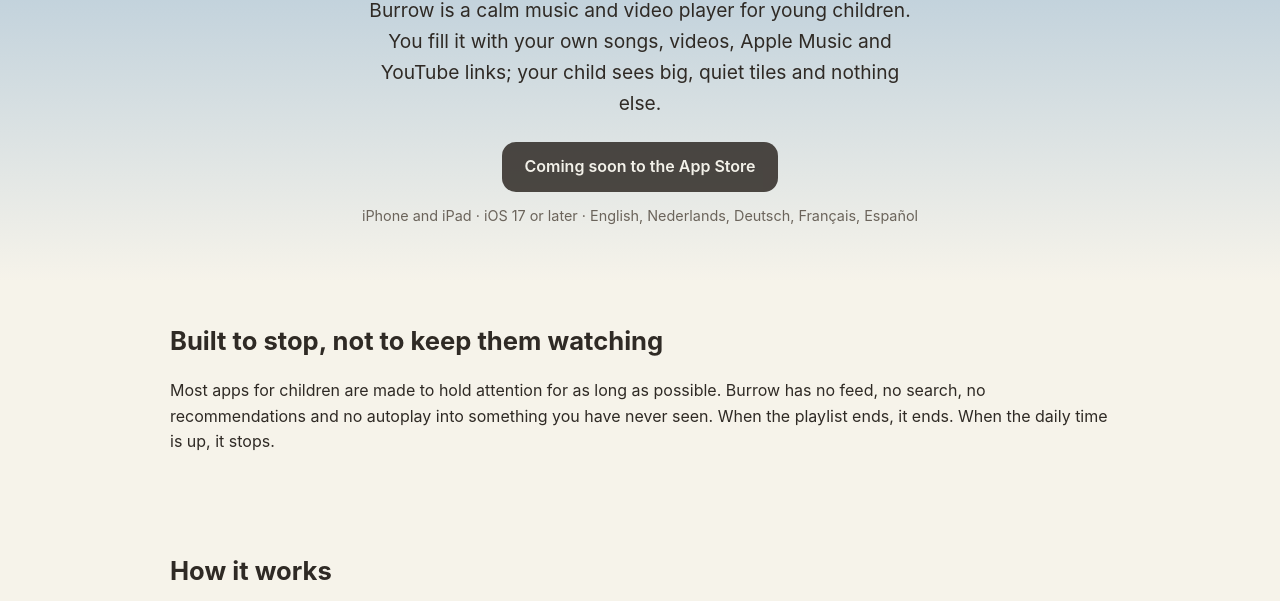
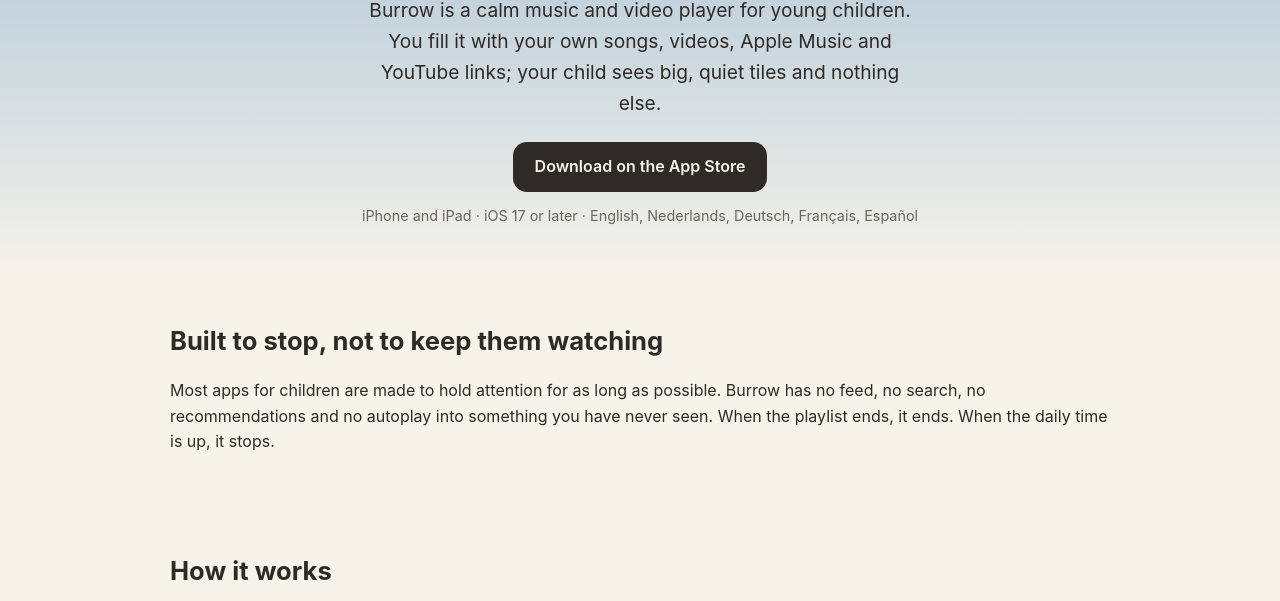
Before and after one commit to pimvd/Burrow, a plain HTML site: page website/index.html in a window 1280 px wide. Shown: the part 199-800 px from the top of the page. Drawn offline with Linux system fonts and the light colour scheme.

Commit message:
Link the live App Store listing from the README and website
Co-Authored-By: Claude Opus 5.5 <noreply@anthropic.com>
Claude-Session: https://claude.ai/code/session_01Aq7Zj57RDbzqmpWdQCDrme

```diff
--- a/website/index.html
+++ b/website/index.html
@@ -1,6 +1,7 @@
 <!DOCTYPE html>
 <html lang="en">
 <head>
+  <meta name="apple-itunes-app" content="app-id=6837952478">
   <meta charset="utf-8">
   <meta name="viewport" content="width=device-width, initial-scale=1">
   <title>Burrow — a calm player for young children</title>
@@ -32,7 +33,6 @@
     .hero h1 { font-size: clamp(2rem, 5vw, 3rem); margin: 20px 0 8px; letter-spacing: -0.01em; }
     .hero p.lead { font-size: 1.2rem; max-width: 560px; margin: 0 auto 24px; color: var(--ink); }
     .badge { display: inline-block; background: var(--ink); color: var(--bg); text-decoration: none; padding: 12px 22px; border-radius: 14px; font-weight: 600; }
-    .badge.soon { opacity: .85; cursor: default; }
     .hero .small { color: var(--muted); font-size: .9rem; margin-top: 12px; }
 
     .shots { display: flex; gap: 16px; overflow-x: auto; padding: 8px 20px 24px; scroll-snap-type: x mandatory; max-width: 1100px; margin: 0 auto; }
@@ -70,7 +70,7 @@
       <img class="icon" src="icon.png" alt="The Burrow app icon: a burrow in a green hill under a soft sky">
       <h1>Only what you put in.</h1>
       <p class="lead">Burrow is a calm music and video player for young children. You fill it with your own songs, videos, Apple Music and YouTube links; your child sees big, quiet tiles and nothing else.</p>
-      <span class="badge soon" aria-disabled="true">Coming soon to the App Store</span>
+      <a class="badge" href="https://apps.apple.com/app/id6837952478">Download on the App Store</a>
       <p class="small">iPhone and iPad · iOS 17 or later · English, Nederlands, Deutsch, Français, Español</p>
     </div>
   </header>
```
Also changed, not shown: 1 other file.
